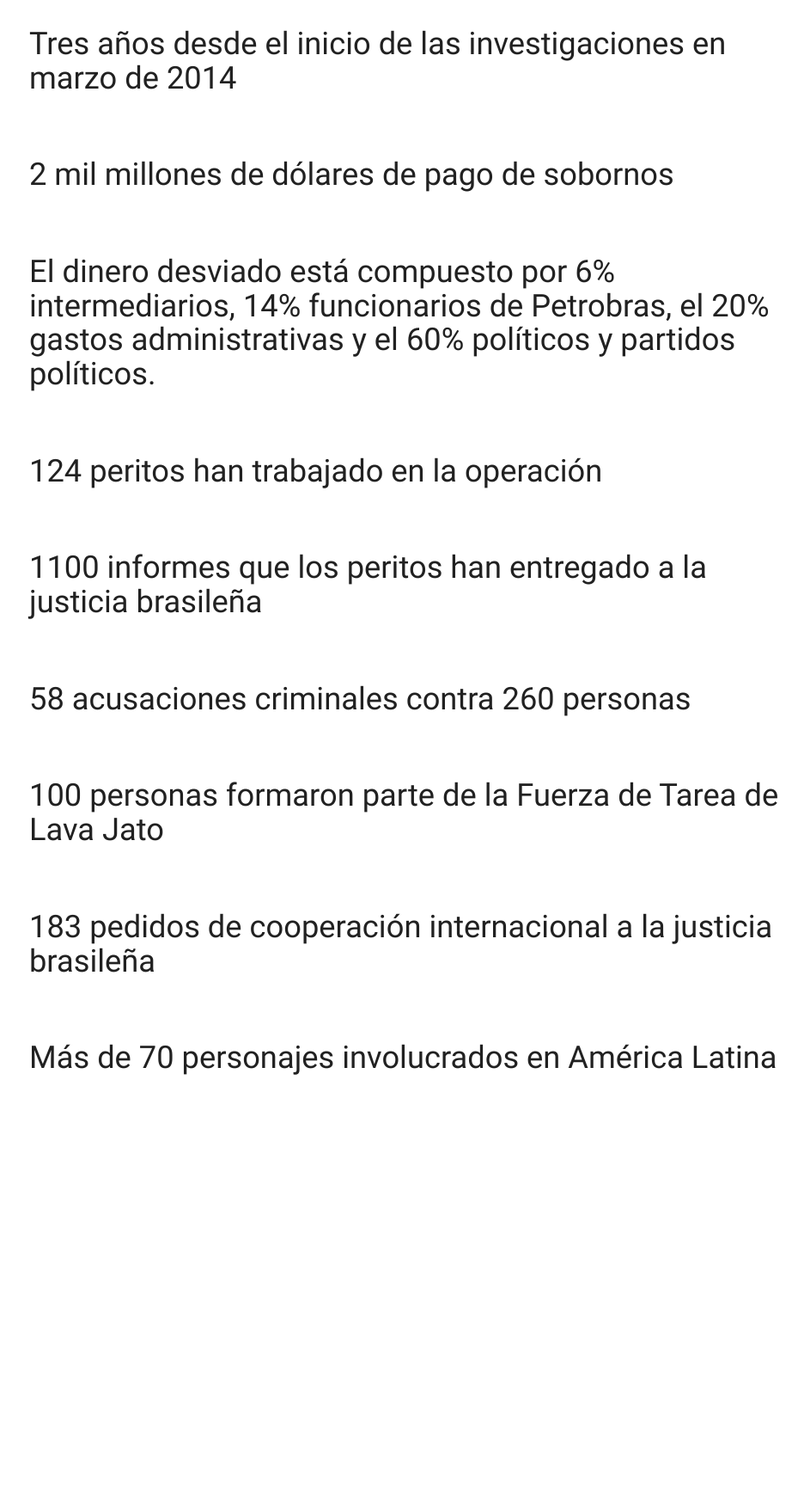
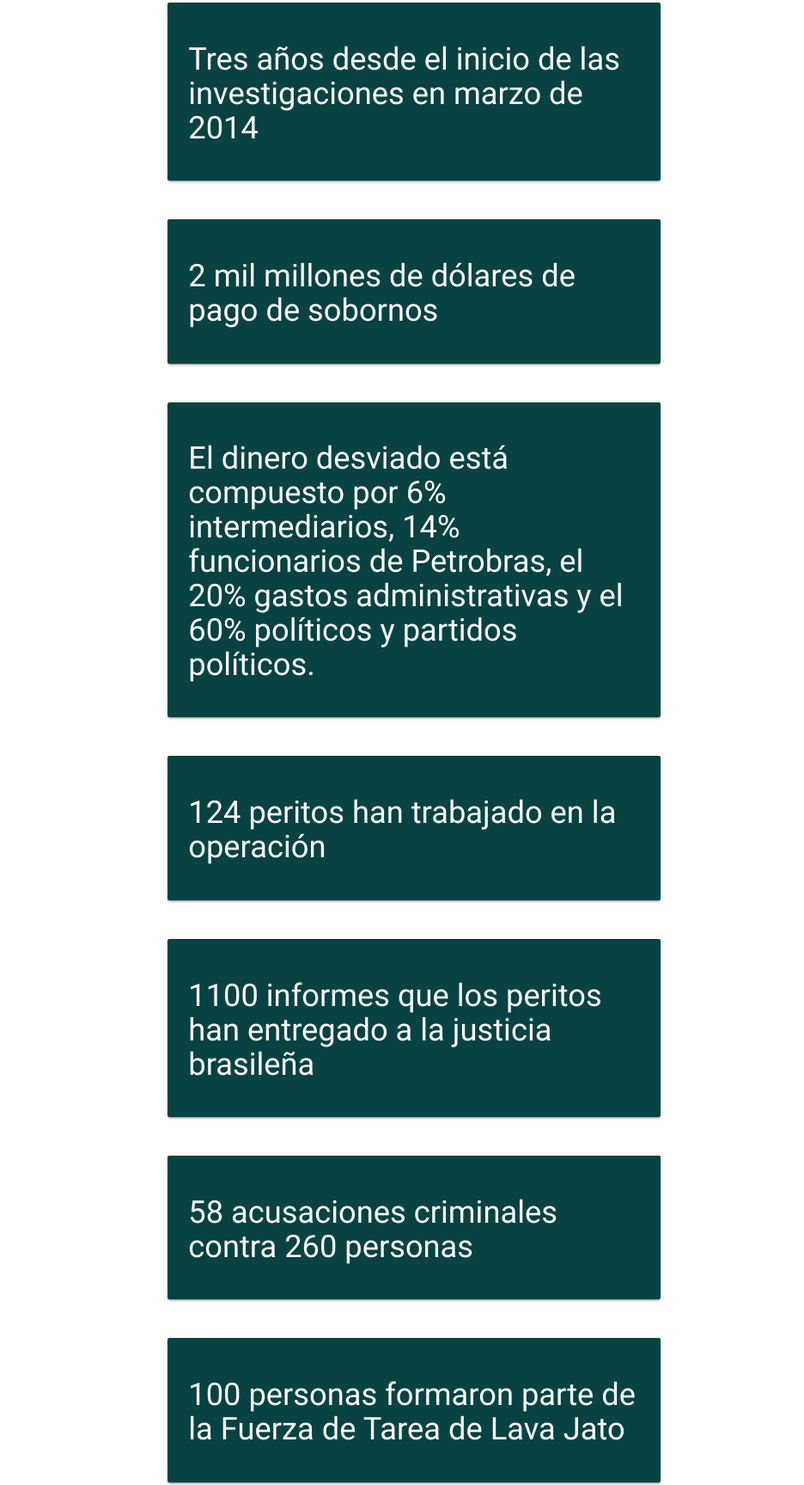
Before and after one commit to GenyLeong/ggm, a website: page index.html in a window 1280 px wide. Shown: the part 810-2537 px from the top of the page at 86% size, without its empty margins (158-1094 px from the left). Before the commit the page ends 2153 px from the top, so only its background shows below. Drawn offline with nearby package versions, Linux system fonts and the light colour scheme; a script that the page names is missing.

Commit message:
revision

```diff
--- a/index.html
+++ b/index.html
@@ -56,15 +56,33 @@
         <div class="container">
             <div class="row">
                 <div class="col s12">
-                    <h3 class="first paragraph">Tres años desde el inicio de las investigaciones en marzo de 2014</h3>
-                    <h3 class="second paragraph">2 mil millones de dólares de pago de sobornos</h3>
-                    <h3 class="three paragraph">El dinero desviado está compuesto por 6% intermediarios, 14% funcionarios de Petrobras, el 20% gastos administrativas y el 60% políticos y partidos políticos.</h3>
-                    <h3 class="fourth paragraph">124 peritos han trabajado en la operación</h3>
-                    <h3 class="fifth paragraph">1100 informes que los peritos han entregado a la justicia brasileña</h3>
-                    <h3 class="sixth paragraph">58 acusaciones criminales contra 260 personas</h3>
-                    <h3 class="seventh paragraph">100 personas formaron parte de la Fuerza de Tarea de Lava Jato</h3>
-                    <h3 class="eighth paragraph">183 pedidos de cooperación internacional a la justicia brasileña</h3>
-                    <h3 class="ninth paragraph">Más de 70 personajes involucrados en América Latina</h3>
+                  <div class="card-panel teal-card first paragraph">
+                    <h3 class="first">Tres años desde el inicio de las investigaciones en marzo de 2014</h3>
+                  </div>
+                  <div class="card-panel teal-card second paragraph">
+                    <h3 class="second">2 mil millones de dólares de pago de sobornos</h3>
+                  </div>
+                  <div class="card-panel teal-card third paragraph">
+                    <h3 class="three">El dinero desviado está compuesto por 6% intermediarios, 14% funcionarios de Petrobras, el 20% gastos administrativas y el 60% políticos y partidos políticos.</h3>
+                  </div>
+                  <div class="card-panel teal-card fourth paragraph">
+                    <h3 class="fourth">124 peritos han trabajado en la operación</h3>
+                  </div>
+                  <div class="card-panel teal-card fifth paragraph">
+                    <h3 class="fifth">1100 informes que los peritos han entregado a la justicia brasileña</h3>
+                  </div>
+                  <div class="card-panel teal-card sixth paragraph">
+                    <h3 class="sixth">58 acusaciones criminales contra 260 personas</h3>
+                  </div>
+                  <div class="card-panel teal-card seventh paragraph">
+                    <h3 class="seventh">100 personas formaron parte de la Fuerza de Tarea de Lava Jato</h3>
+                  </div>
+                  <div class="card-panel teal-card eighth paragraph">
+                    <h3 class="eighth">183 pedidos de cooperación internacional a la justicia brasileña</h3>
+                  </div>
+                  <div class="card-panel teal-card ninth paragraph">
+                    <h3 class="ninth">Más de 70 personajes involucrados en América Latina</h3>
+                  </div>
                 </div>
             </div>
         </div>
--- a/static/js/main.js
+++ b/static/js/main.js
@@ -14,7 +14,7 @@
 
     var_1 = TweenLite.from('.first', 2, {opacity:0, xPercent:"-150px"});
     var_2 = TweenLite.from('.second', 2, {opacity:0, xPercent:"150px"});
-    var_3 = TweenLite.from('.three', 2, {opacity:0, xPercent:"-150px"});
+    var_3 = TweenLite.from('.third', 2, {opacity:0, xPercent:"-150px"});
     var_4 = TweenLite.from('.fourth', 2, {opacity:0, xPercent:"150px"});
     var_5 = TweenLite.from('.fifth', 2, {opacity:0, xPercent:"-150px"});
     var_6 = TweenLite.from('.sixth', 2, {opacity:0, xPercent:"150px"});
@@ -39,7 +39,7 @@
     .addTo(controller);
 
     scene_3= new ScrollMagic.Scene({
-        triggerElement: '.three',
+        triggerElement: '.third',
        triggerHook: 0.6
     })
     .setTween(var_3)
--- a/static/sass/base/_comun.scss
+++ b/static/sass/base/_comun.scss
@@ -5,3 +5,8 @@
 h3{
   font-size: 2.42rem;
 }
+
+.teal-card{
+  background-color: #084242;
+  color: #ffffff;
+}
--- a/static/sass/views/_landing.scss
+++ b/static/sass/views/_landing.scss
@@ -1,3 +1,4 @@
 .paragraph{
-      margin: 2em 0;
+    margin: 3em auto;
+        width: 64%;
 }
```
Also changed, not shown: static/css/main.css, static/css/main.min.css, static/sass/helpers/_utilities.scss (line endings or trailing spaces).
